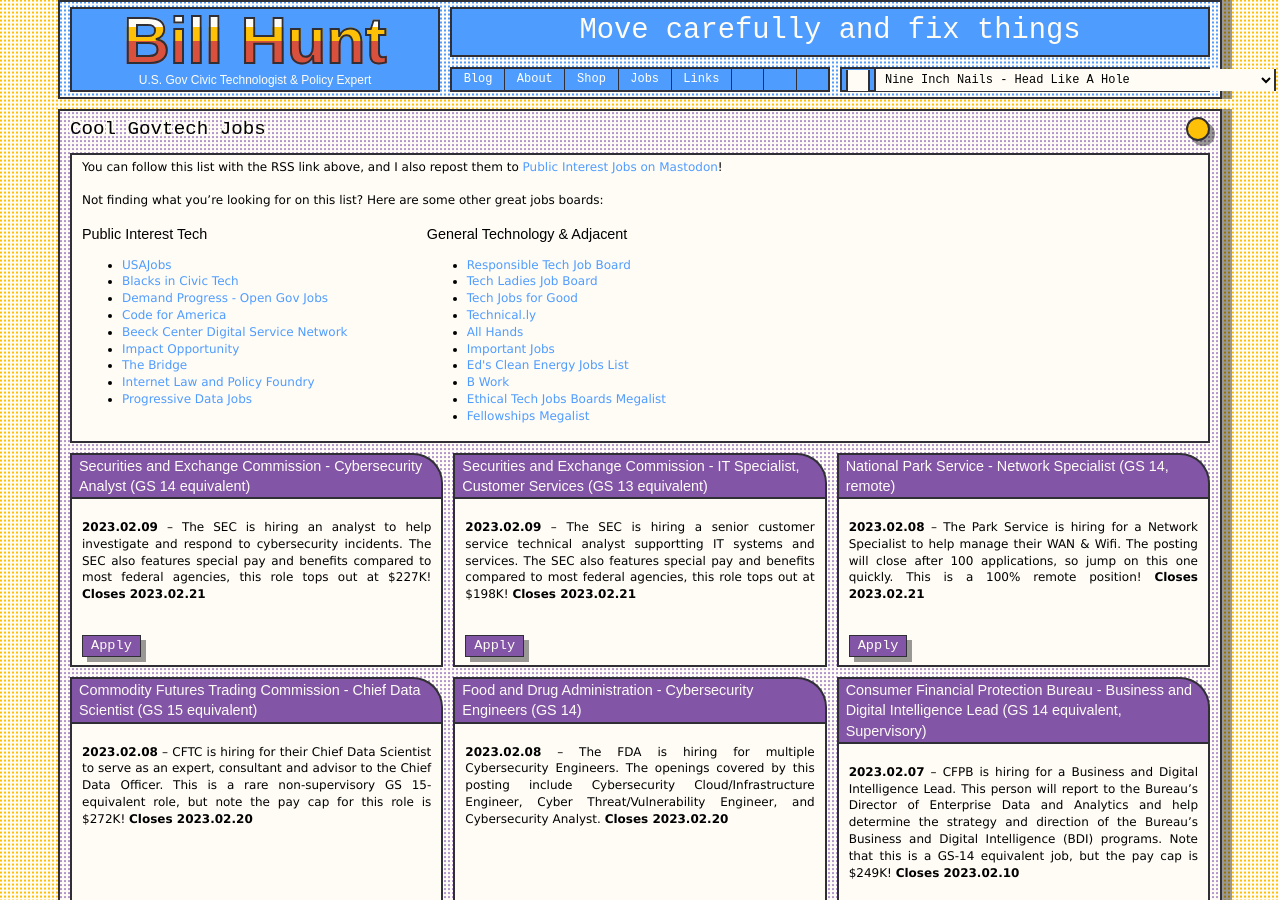
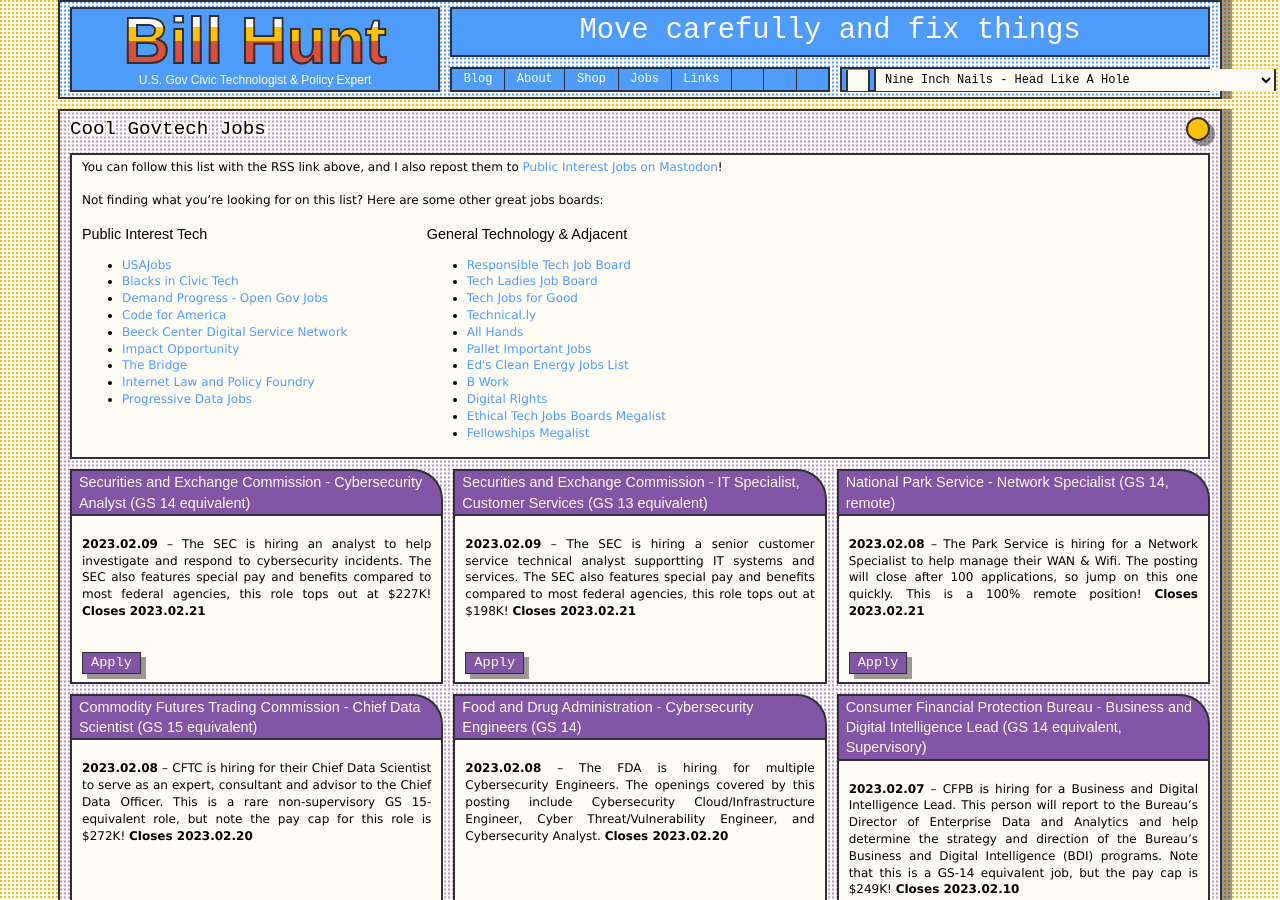
Before and after one commit to krusynth/billhunt.dev, a Jekyll site: the page built from jobs.md, in a window 1280 px wide and 900 px high. Built offline with Jekyll 4.4.1, drawn with Linux system fonts in a browser that asks for light colours; some web fonts are replaced.

Commit message:
add board to jobs page.

```diff
--- a/jobs.md
+++ b/jobs.md
@@ -33,9 +33,10 @@
       <li><a href="https://techjobsforgood.com/">Tech Jobs for Good</a></li>
       <li><a href="https://technical.ly/jobs/">Technical.ly</a></li>
       <li><a href="https://jobs.all-hands.us/jobs">All Hands</a></li>
-      <li><a href="https://important-jobs.pallet.com/jobs">Important Jobs</a></li>
+      <li><a href="https://important-jobs.pallet.com/jobs">Pallet Important Jobs</a></li>
       <li><a href="https://edsjobslist.com/">Ed's Clean Energy Jobs List</a></li>
       <li><a href="https://www.bwork.com/candidate/job_search/quick/results?sort_field=post_date&sort_dir=desc">B Work</a></li>
+      <li><a href="https://www.digitalrights.community/job-board">Digital Rights</a></li>
       <li><a href="https://docs.google.com/spreadsheets/d/1dFVoF6f9VU5pjaGhyyvQaBN0n6ae-iLCtlvsO1N2jhA/edit#gid=0">Ethical Tech Jobs Boards Megalist</a></li>
       <li><a href="https://docs.google.com/spreadsheets/d/1VpYIEC7MhA_6VVORk5S9CDuccx_tEvFVefeDTilenXQ/edit#gid=0">Fellowships Megalist</a></li>
     </ul>
```
